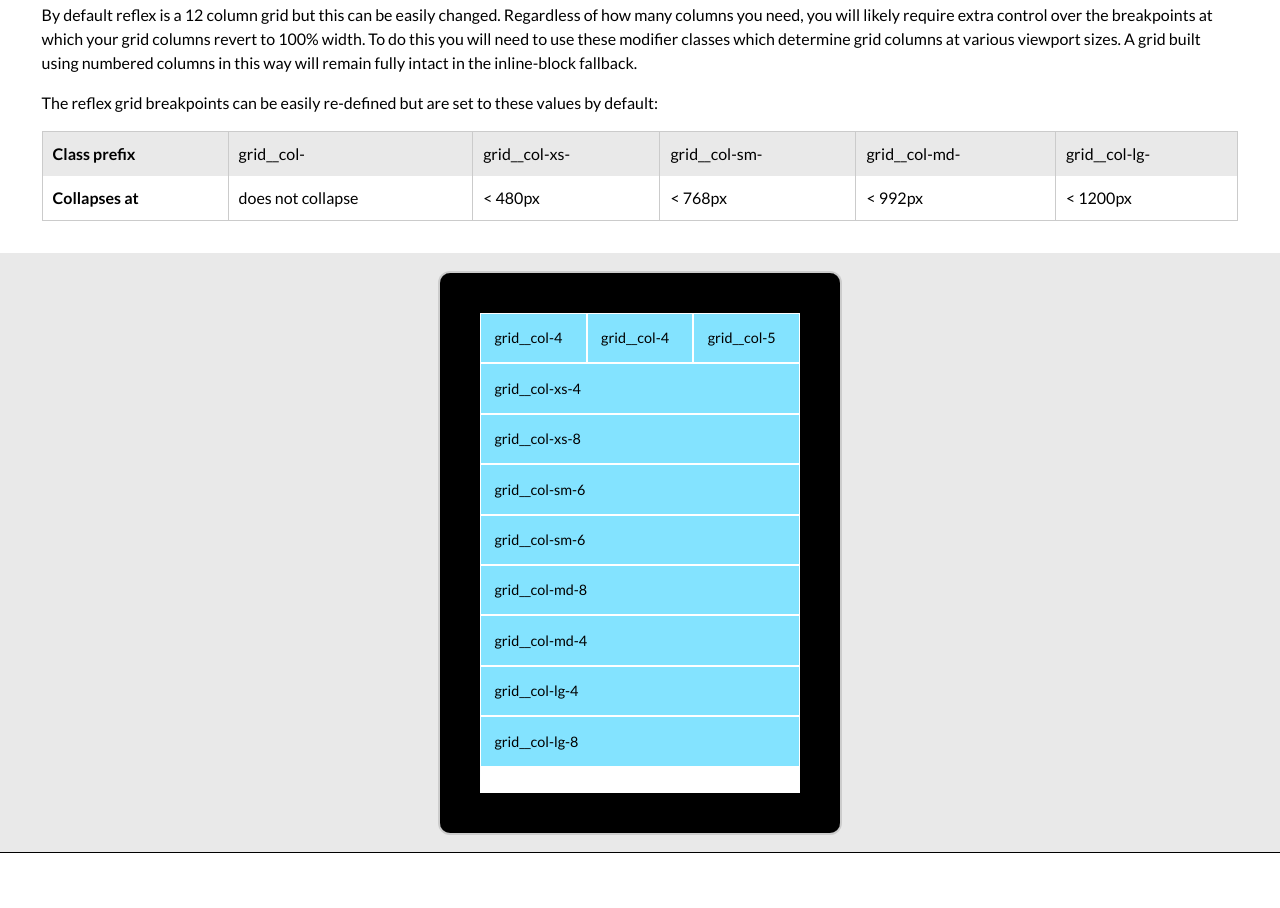
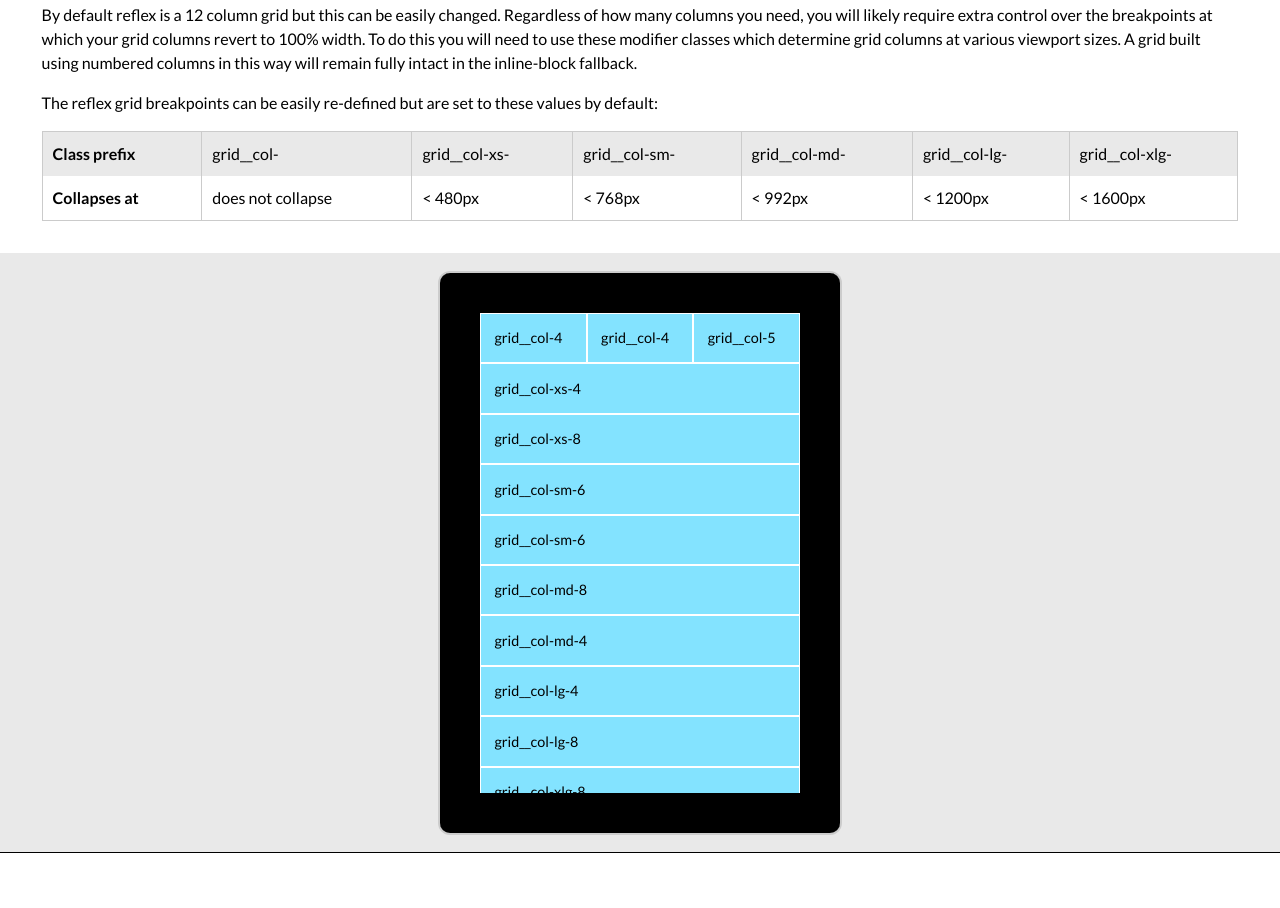
Before and after one commit to leejordan/reflex, a website: page docs/index.html in a window 1280 px wide. Shown: the part 2896-3804 px from the top of the page. Drawn offline with Linux system fonts and the light colour scheme.

Commit message:
adds xlg breakpoint

```diff
--- a/docs/index.html
+++ b/docs/index.html
@@ -203,6 +203,7 @@
                                 <td>grid__col-sm-</td>
                                 <td>grid__col-md-</td>
                                 <td>grid__col-lg-</td>
+                                <td>grid__col-xlg-</td>
                             </tr>
                         </thead>
                         <tbody>
@@ -213,6 +214,7 @@
                                 <td>&lt; 768px</td>
                                 <td>&lt; 992px</td>
                                 <td>&lt; 1200px</td>
+                                <td>&lt; 1600px</td>
                             </tr>
                         </tbody>
                     </table>
--- a/docs/responsive-grid.html
+++ b/docs/responsive-grid.html
@@ -58,6 +58,14 @@
     <div class="grid__col-lg-8 example-col">
         grid__col-lg-8
     </div>
+
+    <div class="grid__col-xlg-8 example-col">
+        grid__col-xlg-8
+    </div>
+
+    <div class="grid__col-xlg-4 example-col">
+        grid__col-xlg-4
+    </div>
 </div>
 </body>
 </html>
--- a/less/reflex/grid.less
+++ b/less/reflex/grid.less
@@ -90,6 +90,10 @@ _:-ms-fullscreen, :root .grid__cell {
     .make-reflex-grid(grid__col-lg-);
 }
 
+@media (min-width: @reflex-xlg) {
+    .make-reflex-grid(grid__col-xlg-);
+}
+
 
 // --------------------------------------------------
 // reflex grid__col-auto
@@ -122,3 +126,9 @@ _:-ms-fullscreen, :root .grid__cell {
         .setupAutoCols();
     }
 }
+
+@media (min-width: @reflex-xlg) {
+    .@{reflex-prefix}grid__col-xlg-auto {
+        .setupAutoCols();
+    }
+}
--- a/less/reflex/variables.less
+++ b/less/reflex/variables.less
@@ -21,6 +21,7 @@
 @reflex-sm: 768px;
 @reflex-md: 992px;
 @reflex-lg: 1200px;
+@reflex-xlg: 1600px;
 
 // Spacing
 // -------------------------
```
Also changed, not shown: css/reflex.css, css/reflex.min.css, docs/css/docs.css.
